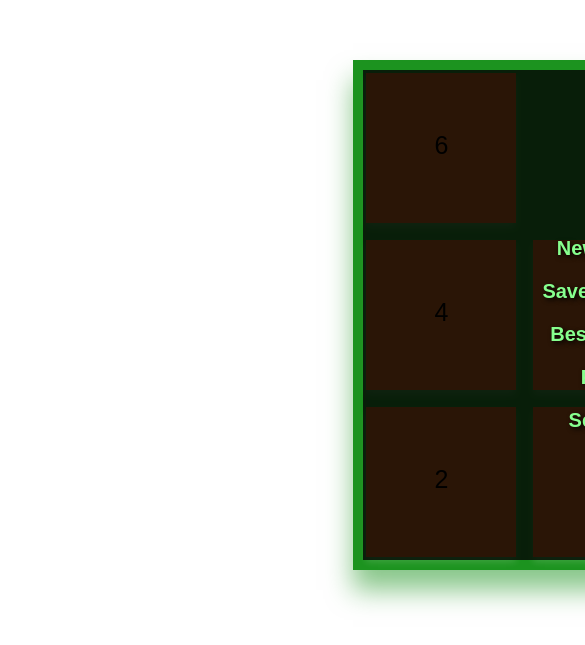
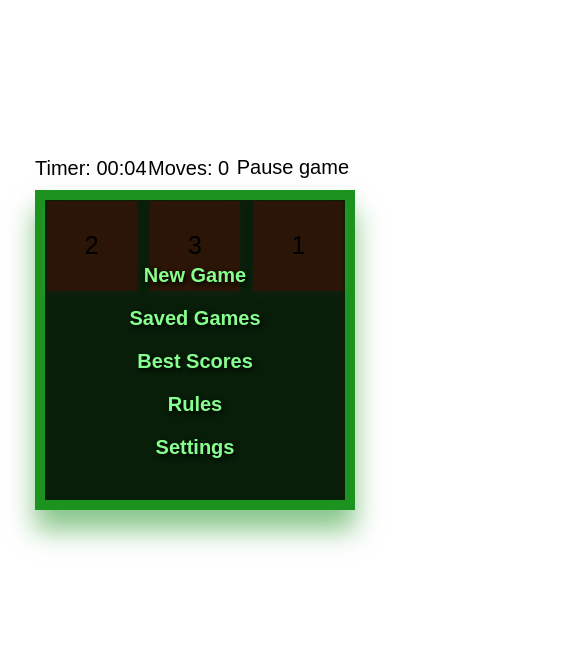
Before and after one commit to FullCycleRoid/Puzzle-game, a plain HTML site: page index.html in a window 390 px wide. Shown: the part 115-760 px from the top of the page, 585 px wide, since content can reach past the window. Drawn offline with Linux system fonts and the light colour scheme.

Commit message:
feat: some shit added.

```diff
--- a/css/style.scss
+++ b/css/style.scss
@@ -1,5 +1,7 @@
 body {
   font-family: Gadugi, sans-serif;
+  margin:0;
+  padding: 0;
 }
 
 .container {
@@ -47,8 +49,6 @@ h1 {
   justify-self: center;
 
 }
-
-
 
 .overlay {
   color: #87ff8e;
@@ -142,20 +142,59 @@ button.nav__btn:hover {
 
 
 .header {
+  font-size: 20px;
     min-height: 75px;
-    max-width: 430px;
-    margin: auto;
+    max-width: 510px;
     display: flex;
     justify-content: space-between;
     align-items: flex-end;
     padding-bottom: 10px;
 }
 
-
+button.pause.visible {
+  display: block;
+}
 button.pause {
+    display:none;
     background: none;
     border: none;
     font-size: 100%;
     cursor: pointer;
     outline: none;
 }
+
+button.pause:hover {
+    text-decoration: underline;
+    color: #551A8B;
+}
+
+@media screen and (max-width: 1200px) {
+  .container {
+    width: 1000px
+  }
+
+}
+
+
+@media screen and (max-width: 1000px) {
+  .container {
+    width: 800px
+  }
+
+}
+
+@media screen and (max-width: 850px) {
+  .game-board {
+    width: 300px;
+    height: 300px;
+    line-height: 550%;
+  }
+
+  .tile {
+    width: 90px;
+    height: 90px;
+  }
+  .container {
+    width: 320px
+  }
+}
--- a/script.js
+++ b/script.js
@@ -6,49 +6,46 @@ document.body.appendChild(container)
 
 
 
-// window.addEventListener('DOMContentLoaded', function() {
-//     let game = new Game()
-// })
+class Timer {
+    constructor(parent) {
+        this.initTime = 0;
+        this.isPaused = true;
+        this.time = '';
+        this.parent = parent
+        this.parent.textContent = "00:00"
 
-
-
-class GameBoard {
-    // создать поле игры
-    constructor() {
-        this.isOverlay = false;
-        this.gameBoard = create('div', 'game-board')
-        this.menu = new Menu();
-        this.game = new Game();
+        this.startTime()
     }
 
+    tick() {
+        let minutes = parseInt(this.initTime / 60, 10)
+        let seconds = parseInt(this.initTime % 60, 10)
 
+        minutes = minutes < 10 ? '0' + minutes : minutes;
+        seconds = seconds < 10 ?  '0' + seconds : seconds;
+
+        ++this.initTime;
+
+        this.parent.textContent = `${minutes}:${seconds}`;
     }
 
-class Menu {
-    constructor() {
+    startTime() {
 
+            setInterval(()=> {this.tick()} ,1000)
     }
 
-    newGame() {
-
-    }
-
-    settings() {
-
-    }
-
-    savedGames() {
-
-    }
-
-    bestScores() {
-
-    }
-
-    rules() {
+    paused () {
+        if (this.isPaused) {
+            setInterval( this.startTime ,200000);
+            // this.isPaused = false
+        } else {
+            setInterval( this.startTime ,5);
+            // this.isPaused = true;
 
         }
     }
+}
+
 
 class Game {
     constructor(size) {
@@ -56,9 +53,13 @@ class Game {
         this.tiles = [];
         this.isOverlay = true;
         this.isPaused = false;
+
         this.gameBoard = create('div', 'game-board')
+
         this.moves = 0;
-        // this.timer = new Timer().init()
+        this.menu = [];
+        this.header = [];
+        this.timer;
     }
 
     randomTiles(tiles) {
@@ -88,8 +89,9 @@ class Game {
         return tiles;
     }
 
-    overlay() {
-        return create('div', 'overlay visible',[
+    generateMenu() {
+
+        let menu = create('div', 'overlay visible',[
             create('div', 'screen__container active', [
                 create('button', 'nav__btn', 'New Game',),
                 create('button', 'nav__btn', 'Saved Games',),
@@ -102,30 +104,138 @@ class Game {
             create('div', 'screen__container hidden', null, null,['name', 'saved']),
             create('div', 'screen__container hidden', null, null,['name', 'rules']),
         ])
+
+
+        for (let i=0; i<menu.children.length; i++) {
+            this.menu.push(menu.children[i])
+        }
+        return menu;
+    }
+
+    generateHeader() {
+        let header = create('div', 'header');
+
+        let headerElements = [create('div', 'timer',[ create('span', null, 'Timer: '),
+                                                                        create('span')
+                                                                       ]),
+                              create('div', 'moves', [ create('span', null, 'Moves: '),
+                                                                         create('span')
+                                                                       ]),
+                              create('button', 'pause visible', 'Pause game'),
+                              create('button', 'pause', 'Resume game')
+        ];
+
+        headerElements.forEach((elem)=> {
+            header.appendChild(elem)
+        })
+
+        return {header, headerElements} ;
     }
 
     generateGameBoard() {
+
         let temporaryTilesArray = this.createTiles();
         this.randomTiles(temporaryTilesArray).forEach((tile) => {
             this.tiles.push(tile)
             this.gameBoard.appendChild(tile)
         });
 
-        console.log('inside generate tiles', this.tiles.length)
+        this.tiles.forEach((el, index)=> {
+            el.addEventListener('click', (e)=> { this.tileHandler(e, index)})
+        })
 
-        document.addEventListener('click', this.tileHandler)
+        let {header, headerElements} = this.generateHeader()
 
-        if (this.isOverlay) {
-            this.gameBoard.appendChild(this.overlay())
+        this.timer = new Timer(headerElements[0].children[1]);
+
+        this.gameBoard.appendChild(this.generateMenu())
+
+        this.menu[0].children[0].addEventListener('click', (e)=> this.startGame(e, this.timer))
+        headerElements[2].addEventListener('click', (e)=> this.startGame(e, this.timer))
+
+
+        headerElements[1].children[1].textContent = '0';
+
+        container.appendChild(header)
+        container.appendChild(this.gameBoard)
     }
-        container.appendChild(this.gameBoard)
+
+    startGame(e, timer) {
+
+        let startBtn = document.getElementsByClassName('overlay')[0]
+        if (this.isPaused) {
+                timer.paused()
+                timer.isPaused = false;
+                startBtn.classList.add('visible')
+                this.isPaused = false;
+            } else {
+                timer.paused()
+                timer.isPaused = false;
+                startBtn.classList.remove('visible')
+                this.isPaused = true;
+                console.log(timer)
+
+            }
+    }
+
+    tileHandler(e, index) {
+        let swapedElem = this.gameBoard.children[index]
+
+        let deletedElem = this.gameBoard.removeChild(this.gameBoard.children[index])
+
+        console.log('this shit',deletedElem)
+
+        if (deletedElem.id !== empty) {
+            this.gameBoard.insertBefore(deletedElem, swapedElem.parentNode )
+            this.gameBoard.insertBefore(deletedElem, swapedElem.parentNode )
+            this.gameBoard.insertBefore(deletedElem, swapedElem.parentNode )
+        }
+        console.log('this tile', this.gameBoard.children[index-1].nextSibling.id)
+
+        if (this.gameBoard.children[index].nextSibling.id === 'empty' ||
+            this.gameBoard.children[index].previousSibling.id === 'empty') {
+            console.log('empty inside sibling')
+
 
         }
 
-    tileHandler(e) {
-        console.log('click', this.tiles, this.size)
+
+        if (this.gameBoard.children[index].nextSibling.id % index === 0) {
+            console.log('empty row')
+        }
+
+
     }
 
 }
 
-new Game(9).generateGameBoard()
+new Game(4).generateGameBoard()
+
+
+
+
+class Menu {
+    constructor() {
+
+    }
+
+    newGame() {
+
+    }
+
+    settings() {
+
+    }
+
+    savedGames() {
+
+    }
+
+    bestScores() {
+
+    }
+
+    rules() {
+
+    }
+}
```
Also changed, not shown: css/style.css, 1 other file. Lines whose indentation alone changed are shown as unchanged.
